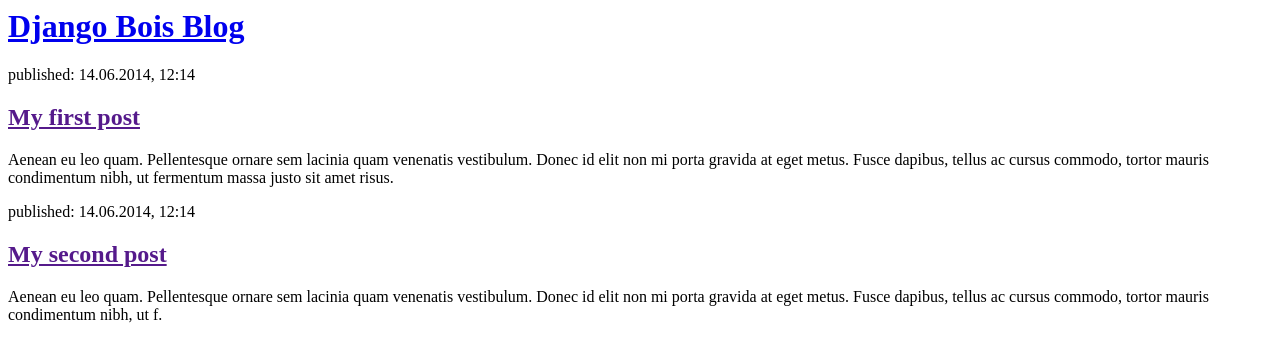
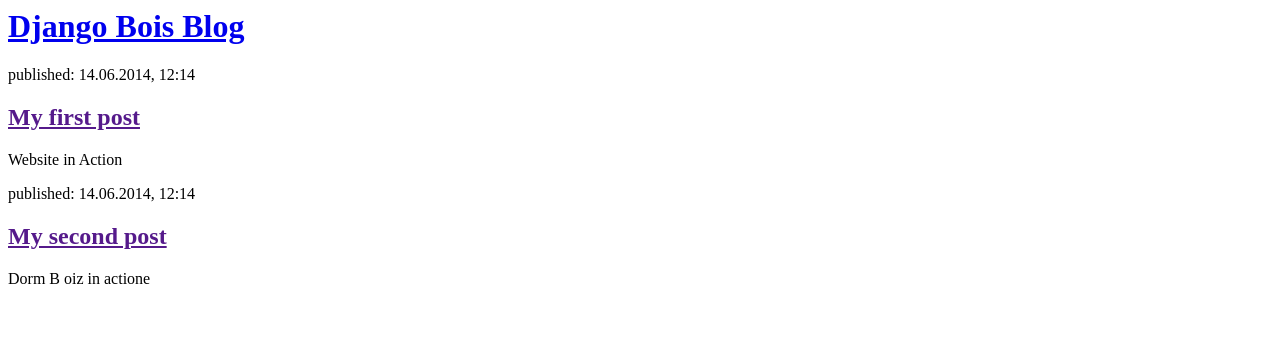
Before and after one commit to lomna17/AMAPP, a Django app: page / in a window 1280 px wide. Shown: the top 362 px of the page. Run offline with Django 3.2, Linux system fonts and the light colour scheme.

Commit message:
updated some details

```diff
--- a/bloggyboi/templates/bloggyboi/post_list.html
+++ b/bloggyboi/templates/bloggyboi/post_list.html
@@ -10,13 +10,13 @@
         <div>
             <p>published: 14.06.2014, 12:14</p>
             <h2><a href="">My first post</a></h2>
-            <p>Aenean eu leo quam. Pellentesque ornare sem lacinia quam venenatis vestibulum. Donec id elit non mi porta gravida at eget metus. Fusce dapibus, tellus ac cursus commodo, tortor mauris condimentum nibh, ut fermentum massa justo sit amet risus.</p>
+            <p>Website in Action</p>
         </div>
 
         <div>
             <p>published: 14.06.2014, 12:14</p>
             <h2><a href="">My second post</a></h2>
-            <p>Aenean eu leo quam. Pellentesque ornare sem lacinia quam venenatis vestibulum. Donec id elit non mi porta gravida at eget metus. Fusce dapibus, tellus ac cursus commodo, tortor mauris condimentum nibh, ut f.</p>
+            <p>Dorm B oiz in actione</p>
         </div>
     </body>
 </html>
```
